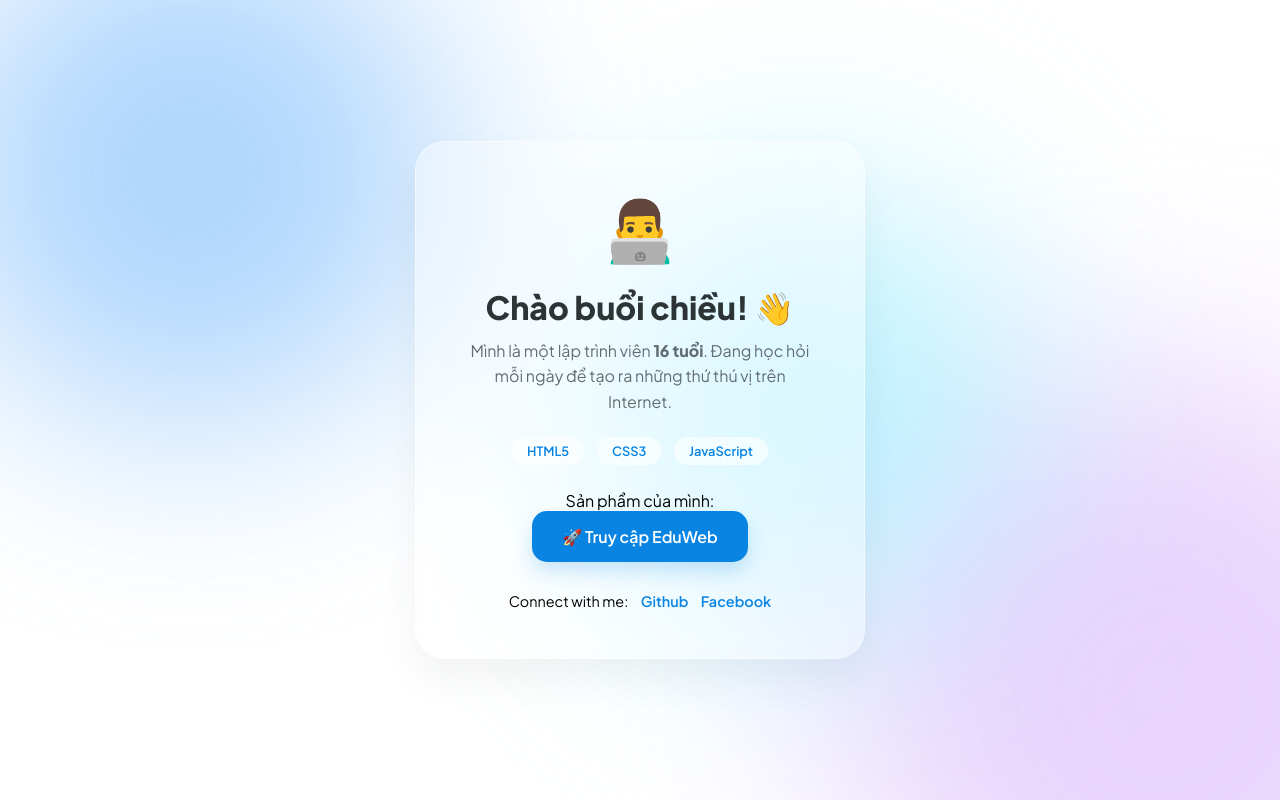
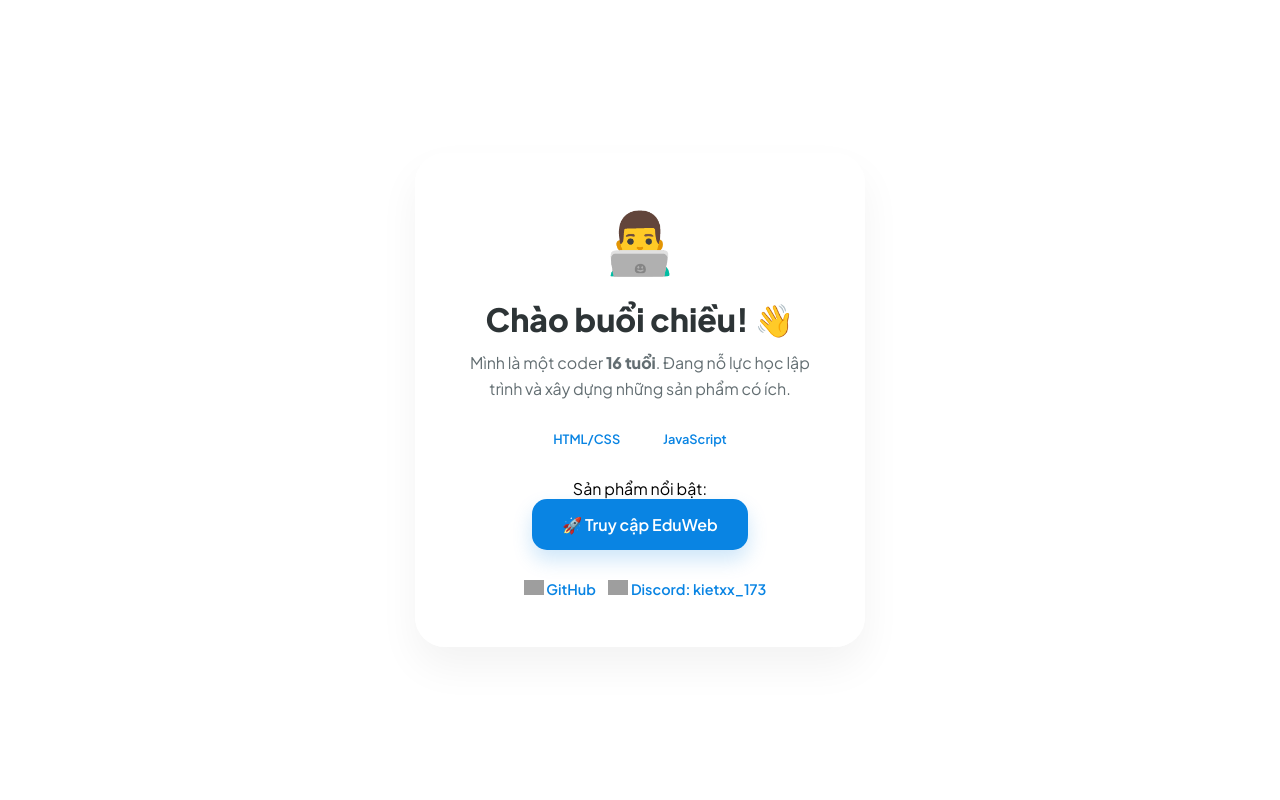
Before and after one commit to Hakiet2007/Profile, a plain HTML site: page index.html in a window 1280 px wide. Drawn offline with Linux system fonts and the light colour scheme; grey boxes are pictures that could not be loaded.

Commit message:
Update index.html

```diff
--- a/index.html
+++ b/index.html
@@ -3,48 +3,47 @@
 <head>
     <meta charset="UTF-8">
     <meta name="viewport" content="width=device-width, initial-scale=1.0">
-    <title>My Profile | 16-Year-Old Coder</title>
+    <title>Ha Kiet | Profile</title>
     <link rel="stylesheet" href="style.css">
-    <!-- Thêm Font chữ từ Google Fonts -->
     <link href="https://fonts.googleapis.com/css2?family=Plus+Jakarta+Sans:wght@300;400;600;800&display=swap" rel="stylesheet">
 </head>
 <body>
 
-    <!-- Các lớp màu tạo hiệu ứng background blur giống ảnh -->
+    <!-- Hiệu ứng background blur màu mè -->
     <div class="bg-container">
-        <div class="blob blob-blue"></div>
-        <div class="blob blob-purple"></div>
-        <div class="blob blob-cyan"></div>
+        <div class="blob blob-1"></div>
+        <div class="blob blob-2"></div>
+        <div class="blob blob-3"></div>
     </div>
 
     <main class="profile-card">
-        <div class="avatar-container">
-            <div class="avatar">👨‍💻</div>
-        </div>
+        <div class="avatar">👨‍💻</div>
 
-        <h1 id="greeting">Chào bạn!</h1>
+        <h1 id="greeting">Xin chào!</h1>
         <p class="bio">
-            Mình là một lập trình viên <strong>16 tuổi</strong>. Đang học hỏi mỗi ngày để tạo ra những thứ thú vị trên Internet.
+            Mình là một coder <strong>16 tuổi</strong>. Đang nỗ lực học lập trình và xây dựng những sản phẩm có ích.
         </p>
 
         <div class="tech-stack">
-            <span>HTML5</span>
-            <span>CSS3</span>
+            <span>HTML/CSS</span>
             <span>JavaScript</span>
         </div>
 
+        <!-- Phần nút đã được đẩy xuống dưới để không che chữ -->
         <div class="project-section">
-            <p>Sản phẩm của mình:</p>
+            <p>Sản phẩm nổi bật:</p>
             <a href="https://eduweb-352692699741.asia-southeast1.run.app/" target="_blank" class="btn-link">
                 🚀 Truy cập EduWeb
             </a>
         </div>
 
         <div class="social-links">
-            <!-- Bạn có thể thêm link Facebook/Github của mình ở đây -->
-            <span>Connect with me: </span>
-            <a href="#">Github</a>
-            <a href="#">Facebook</a>
+            <a href="https://github.com/Hakiet2007" target="_blank">
+                <img src="https://cdn-icons-png.flaticon.com/512/25/25231.png" width="20"> GitHub
+            </a>
+            <a href="#" class="discord-tag" title="Copy username: kietxx_173">
+                <img src="https://cdn-icons-png.flaticon.com/512/3670/3670157.png" width="20"> Discord: kietxx_173
+            </a>
         </div>
     </main>
 
```
